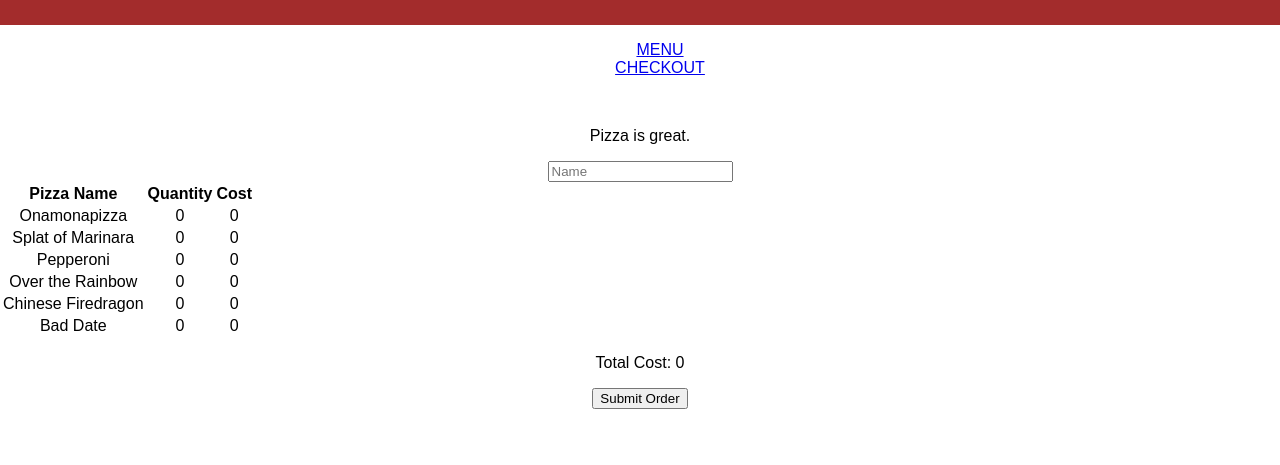
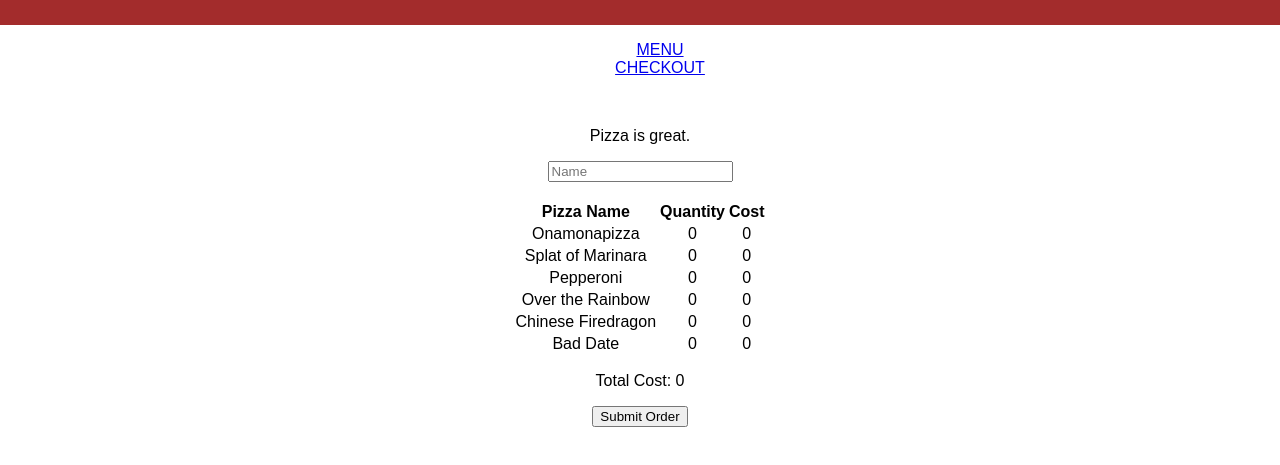
Before and after one commit to tnouska/pizza_parlor, a React app: page /checkout in a window 1280 px wide. Shown: the part 85-550 px from the top of the page. Built offline with nearby package versions, Linux system fonts and the light colour scheme.

Commit message:
centered table

```diff
--- a/src/components/App/App.css
+++ b/src/components/App/App.css
@@ -21,6 +21,11 @@ ul{
   font-size: large;
 }
 
+table.pizzaOrder {
+  margin-left:auto;
+  margin-right:auto;
+}
+
 @keyframes App-logo-spin {
   from { transform: rotate(0deg); }
   to { transform: rotate(360deg); }
--- a/src/components/checkout/checkout.js
+++ b/src/components/checkout/checkout.js
@@ -15,11 +15,10 @@ class Checkout extends Component {
                 total: ''
             }
         }
+    }//end constructor
 
-    }//end constructor
     result = () => {
         let totalCost = 0;
-        // this.props.reduxState.pizzaOrder[i].cost
         for (let i = 0; i < this.props.reduxState.pizzaOrder.length; i++) {
             const element = this.props.reduxState.pizzaOrder[i].cost;
             totalCost += element;
@@ -33,7 +32,7 @@ class Checkout extends Component {
 
         let currentCheckoutInfo = this.props.reduxState.pizzaOrder.map((pizzaItem)=>{
             return(
-                <tr key={pizzaItem.name}>
+                <tr class="pizzaOrder" key={pizzaItem.name}>
                     <td>{pizzaItem.name}</td>
                     <td>{pizzaItem.quantity}</td>
                     <td>{pizzaItem.cost}</td>
@@ -41,13 +40,13 @@ class Checkout extends Component {
             )
         })
 
-
-
         return (
             <div>
                 <form onSubmit={this.addNewOrder}>
                     <input type='text' placeholder='Name' value={this.state.newOrder.name} onChange={this.handleNameChange} />
-            <table>
+                <br/>
+                <br/>
+                <table class="pizzaOrder">
                     <thead>
                         <tr>
                             <th>Pizza Name</th>
@@ -64,7 +63,6 @@ class Checkout extends Component {
                 </form>
             </div>
         )
-
     }//end render
 }//end class
 
```
Lines whose indentation alone changed are shown as unchanged.
